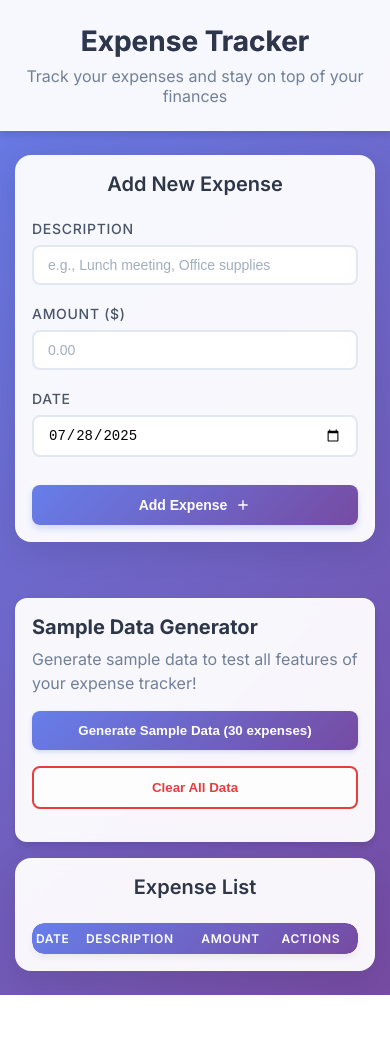
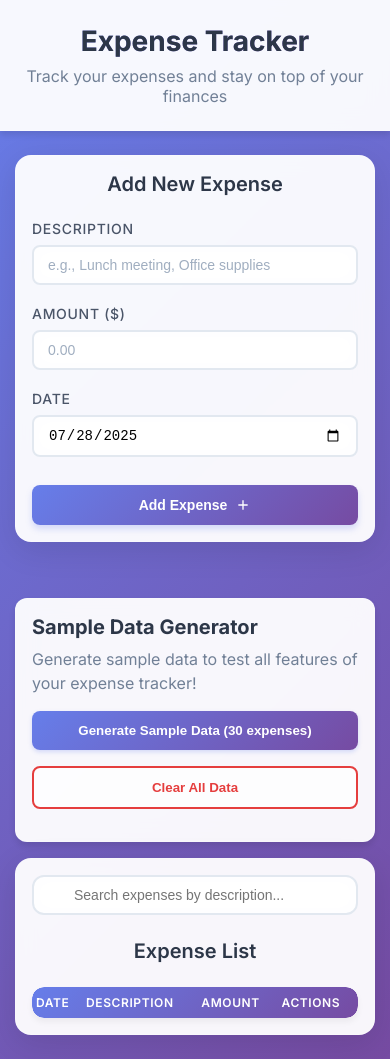
Before and after one commit to ferdamano/expense-tracker, a React (Create React App) app: page / in a window 390 px wide. Before the commit the page ends 995 px from the top, so only its background shows below. Built offline with nearby package versions, Linux system fonts and the light colour scheme.

Commit message:
add new search filter component + styling

```diff
--- a/src/App.js
+++ b/src/App.js
@@ -3,9 +3,11 @@ import "./App.css";
 import DataGenerator from "./components/DataGenerator";
 import ExpenseForm from "./components/ExpenseForm";
 import ExpenseList from "./components/ExpenseList";
+import SearchFilter from "./components/SearchFilter";
 
 function App() {
   const [expenses, setExpenses] = useState([]);
+  const [searchTerm, setSearchTerm] = useState("");
 
   // use LocalStorage to store expenses
   // 1 time only
@@ -42,6 +44,10 @@ function App() {
     setExpenses(newExpenses);
   };
 
+  const filteredExpenses = expenses.filter((expense) =>
+    expense.description.toLowerCase().includes(searchTerm.toLowerCase())
+  );
+
   return (
     <div className="app">
       <header className="app-header">
@@ -63,7 +69,10 @@ function App() {
             <DataGenerator onDataGenerated={handleDataGenerated} />
           )}
           <div className="list-section">
-            <ExpenseList expenses={expenses} />
+            <SearchFilter
+              onSearchChange={setSearchTerm}
+              searchTerm={searchTerm} />
+            <ExpenseList expenses={filteredExpenses} />
           </div>
         </div>
       </main>
--- /dev/null
+++ b/src/components/SearchFilter.css
@@ -0,0 +1,83 @@
+.search-filter {
+  margin-bottom: 1.5rem;
+}
+
+.search-container {
+  display: flex;
+  align-items: center;
+  justify-content: space-between;
+  gap: 1rem;
+  flex-wrap: wrap;
+}
+
+.search-input-wrapper {
+  position: relative;
+  flex: 1;
+  min-width: 300px;
+  max-width: 500px;
+}
+
+.search-input {
+  width: 100%;
+  padding: 0.875rem 1rem 0.875rem 3rem;
+  border: 2px solid #e2e8f0;
+  border-radius: 12px;
+  font-size: 1rem;
+  background: rgba(255, 255, 255, 0.8);
+  backdrop-filter: blur(10px);
+  transition: all 0.2s ease;
+}
+
+.clear-search {
+  position: absolute;
+  right: 0.75rem;
+  top: 50%;
+  transform: translateY(-50%);
+  background: none;
+  border: none;
+  color: #a0aec0;
+  cursor: pointer;
+  padding: 0.25rem;
+  border-radius: 4px;
+  transition: all 0.2s ease;
+  display: flex;
+  align-items: center;
+  justify-content: center;
+}
+
+
+/* Responsive Design */
+@media (max-width: 768px) {
+  .search-container {
+    flex-direction: column;
+    align-items: stretch;
+    gap: 0.75rem;
+  }
+
+  .search-input-wrapper {
+    min-width: auto;
+    max-width: none;
+  }
+
+  .search-input {
+    padding: 0.75rem 1rem 0.75rem 2.75rem;
+    font-size: 0.875rem;
+  }
+
+
+  .clear-search {
+    right: 0.625rem;
+  }
+
+}
+
+@media (max-width: 480px) {
+  .search-input {
+    padding: 0.625rem 0.875rem 0.625rem 2.5rem;
+    font-size: 0.875rem;
+  }
+
+  .clear-search {
+    right: 0.5rem;
+  }
+}
--- /dev/null
+++ b/src/components/SearchFilter.js
@@ -0,0 +1,30 @@
+import React from "react";
+import "./SearchFilter.css";
+
+const SearchFilter = ({ searchTerm, onSearchChange }) => {
+    return (
+    <div className="search-filter">
+      <div className="search-container">
+        <div className="search-input-wrapper">
+          <input
+            type="text"
+            placeholder="Search expenses by description..."
+            value={searchTerm}
+            onChange={(e) => onSearchChange(e.target.value)}
+            className="search-input"
+          />
+          {searchTerm && (
+            <button
+              className="clear-search"
+              onClick={() => onSearchChange("")}
+              title="Clear search"
+            >
+            </button>
+          )}
+        </div>
+      </div>
+    </div>
+  )
+};
+
+export default SearchFilter;
```
